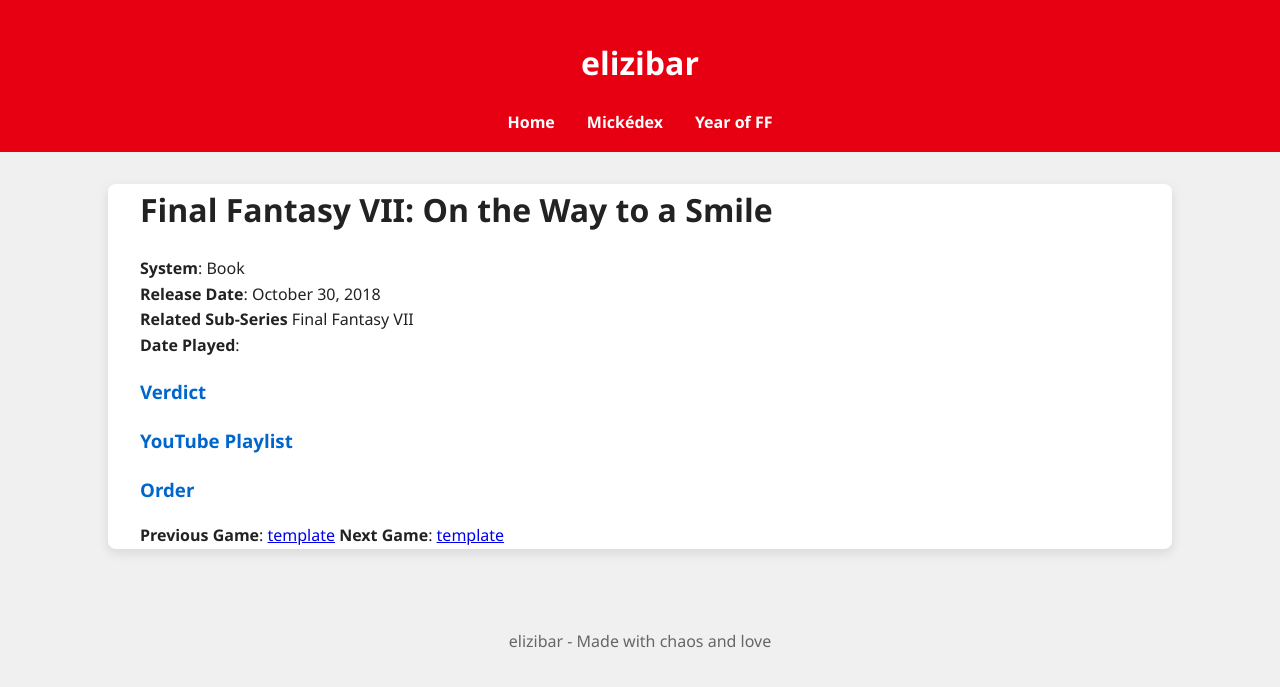
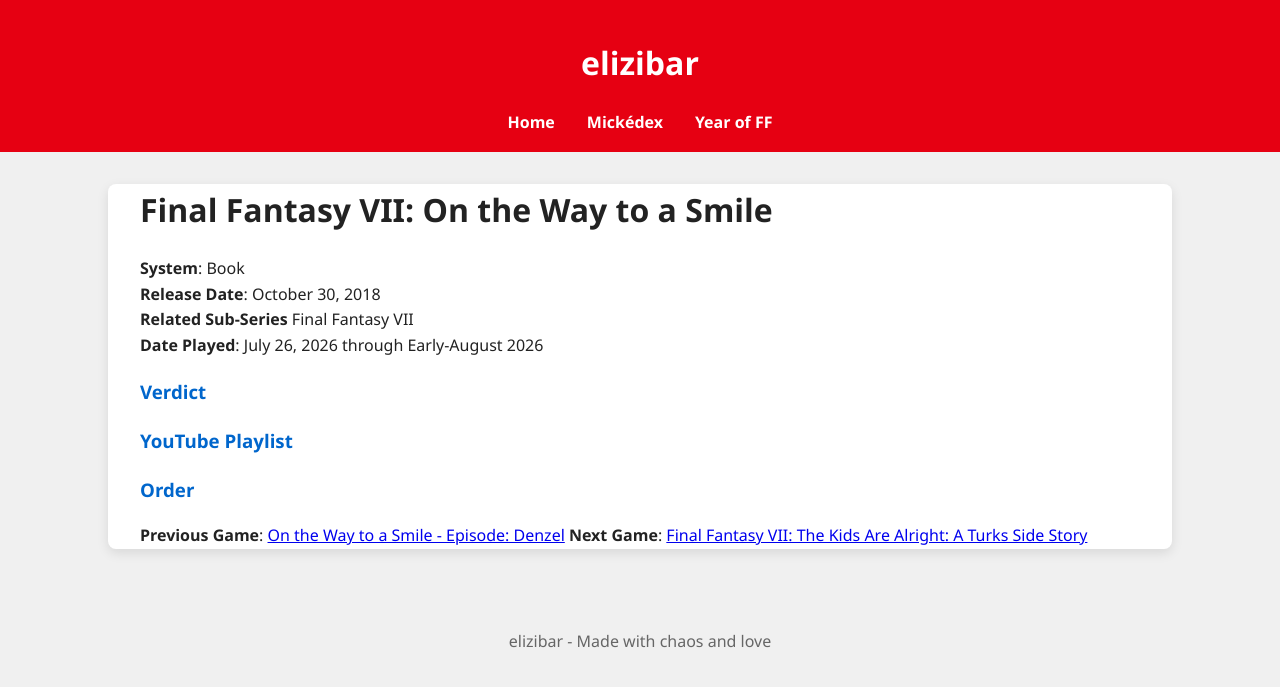
Before and after one commit to elizibar/elizibar.github.io, a Jekyll site: the page built from yearoffinalfantasy/ff7smile.md, in a window 1280 px wide. Shown: the top 687 px of the page. Built offline with Jekyll 4.4.1, drawn with Linux system fonts in a browser that asks for light colours; our own code applies the rules of GitHub Pages for plain Markdown files.

Commit message:
FF7 updates

```diff
--- a/yearoffinalfantasy/ff7smile.md
+++ b/yearoffinalfantasy/ff7smile.md
@@ -9,7 +9,7 @@
 **System**:  Book
 **Release Date**:  October 30, 2018
 **Related Sub-Series**  Final Fantasy VII
-**Date Played**:
+**Date Played**:  July 26, 2026 through Early-August 2026
 
 ### Verdict
 
@@ -17,5 +17,5 @@
 ### YouTube Playlist
 
 ### Order
-**Previous Game**:  [template](/yearoffinalfantasy/ff7template/)
-**Next Game**:  [template](/yearoffinalfantasy/ff7template/)
+**Previous Game**:  [On the Way to a Smile - Episode: Denzel](/yearoffinalfantasy/ff7denzel/)
+**Next Game**:  [Final Fantasy VII: The Kids Are Alright: A Turks Side Story](/yearoffinalfantasy/ff7turks/)
```
Also changed, not shown: yearoffinalfantasy/ff7denzel.md (+1 -1 lines), yearoffinalfantasy/ff7doc.md (+3 -3 lines), yearoffinalfantasy/ff7evercrisis.md (+1 -1 lines), yearoffinalfantasy/ff7turks.md (+3 -3 lines).
